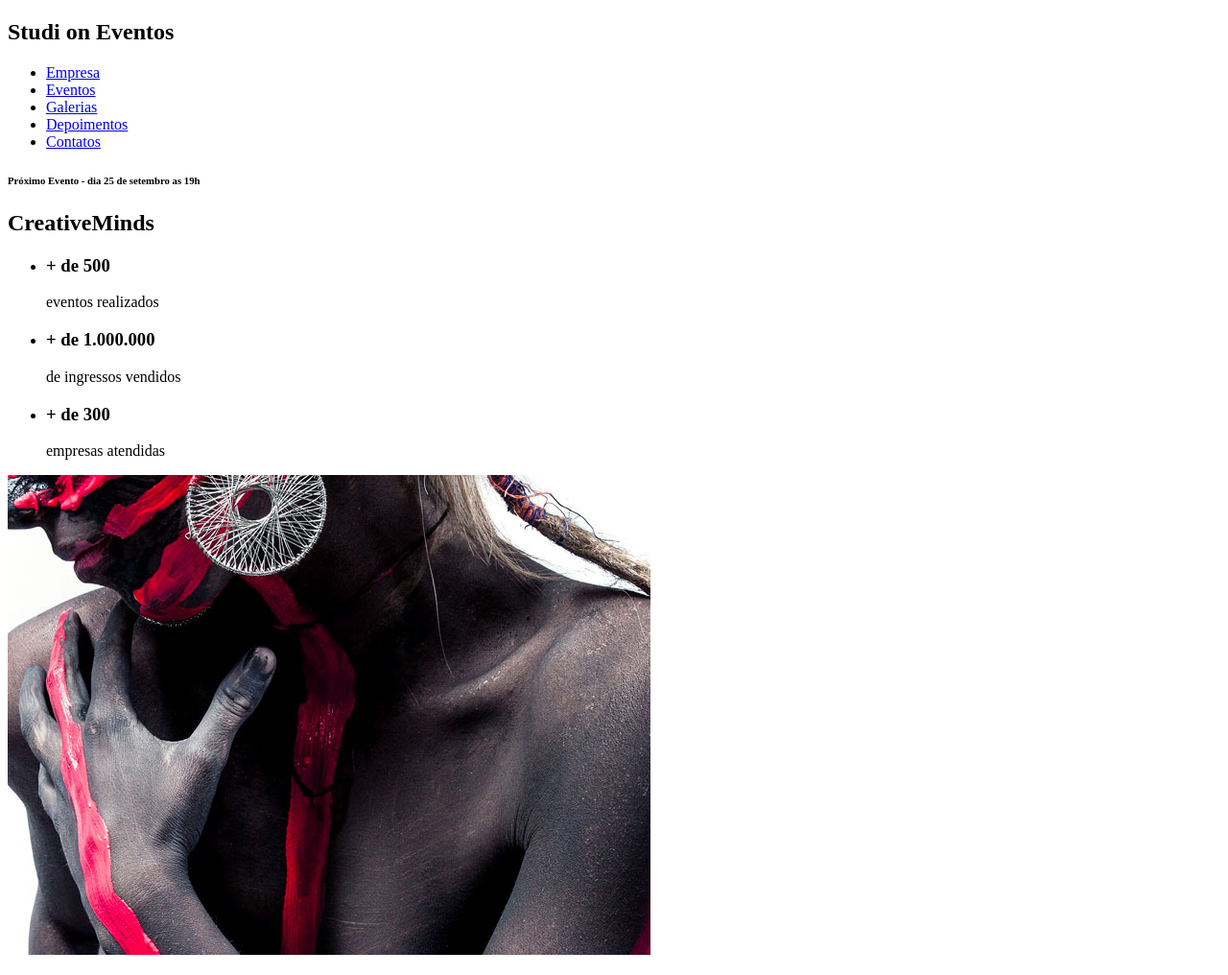
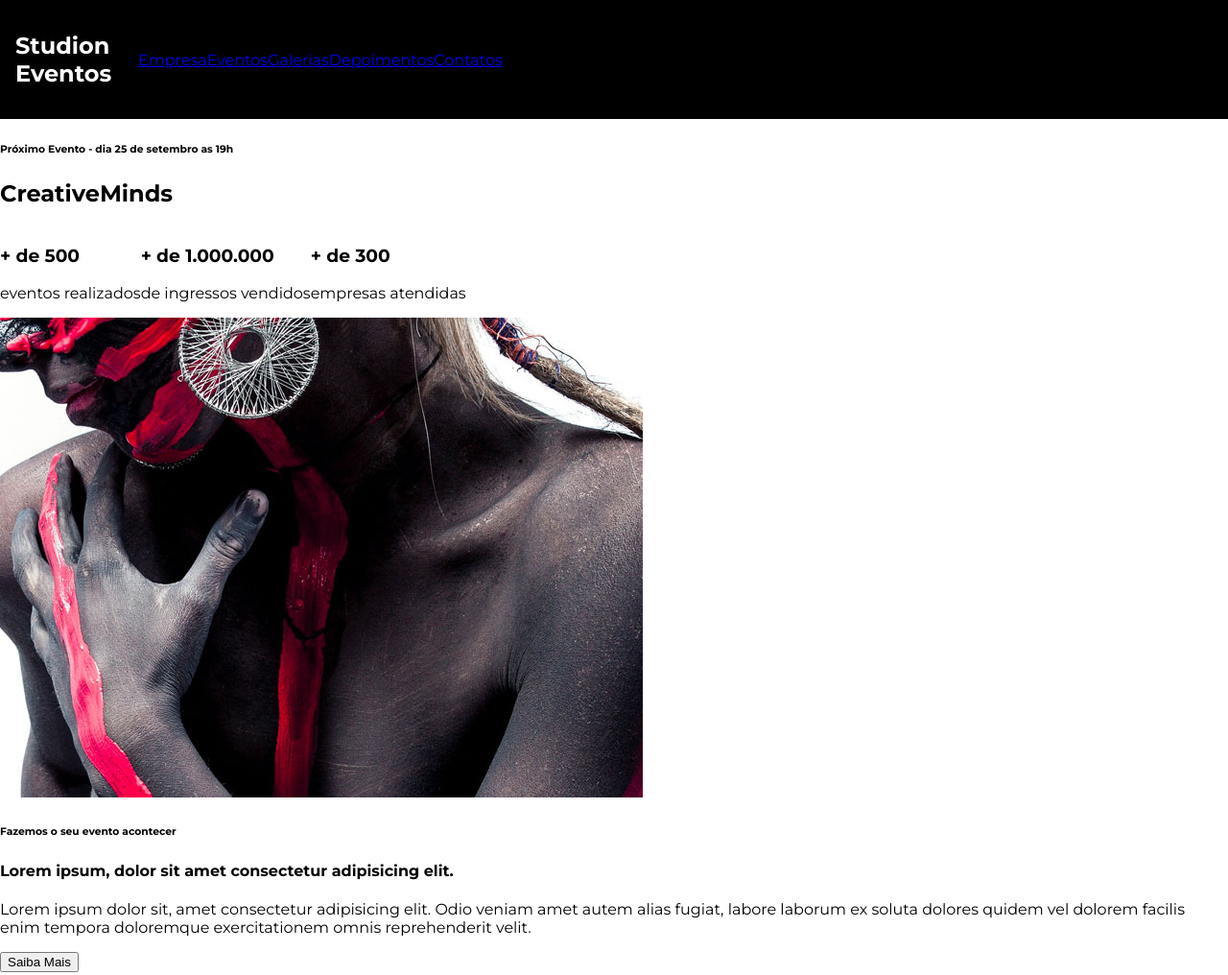
Before and after one commit to edircio/Studion, a website: page src/index.html in a window 1280 px wide. Shown: the top 1016 px of the page at 96% size. Drawn offline with Linux system fonts and the light colour scheme.

Commit message:
adicionando script

```diff
--- a/index.html
+++ b/src/index.html
@@ -6,10 +6,14 @@
         <meta name="viewport" content="width=device-width, initial-scale=1.0">
         <title>Studion</title>
         <link rel="stylesheet" href="style.css">
+
+        <link rel="preconnect" href="https://fonts.googleapis.com">
+        <link rel="preconnect" href="https://fonts.gstatic.com" crossorigin>
+        <link href="https://fonts.googleapis.com/css2?family=Montserrat:wght@300;400;700&display=swap" rel="stylesheet">
     </head>
     <body>
-        <nav>
-            <h1>Studi <span>on</span> <spam>Eventos</spam></h1>
+        <nav class="navbar">
+            <h1>Studi<span>on</span> <spam>Eventos</spam></h1>
 
             <ul>
                 <li>
--- /dev/null
+++ b/src/style.css
@@ -0,0 +1,42 @@
+
+@import url('https://fonts.googleapis.com/css2?family=Montserrat:wght@300;400;700&display=swap');
+
+* {
+
+}
+
+:root{
+   font-family: 'Montserrat', sans-serif;
+   font-size: 16px;
+}
+
+body{
+    margin: 0;
+    padding-top: 7.75rem;
+}
+
+ul{
+    display: flex;
+    list-style: none;
+    padding-left: 0;
+}
+
+.navbar{
+    position: fixed;
+    display: grid;
+    grid-template-columns: 1fr 9fr;
+    align-items: center;
+    top: 0;
+    left: 0;
+
+    width: 100vw;
+    height: 7.75rem;
+    padding: 0 1rem;
+
+    background-color: #000;
+    color: #ffff;
+
+   /* position: fixed;
+    display: grid;
+     */
+}
```
Also changed, not shown: package.json (added, +23 -0 lines), style.css (deleted), 2 other files.
